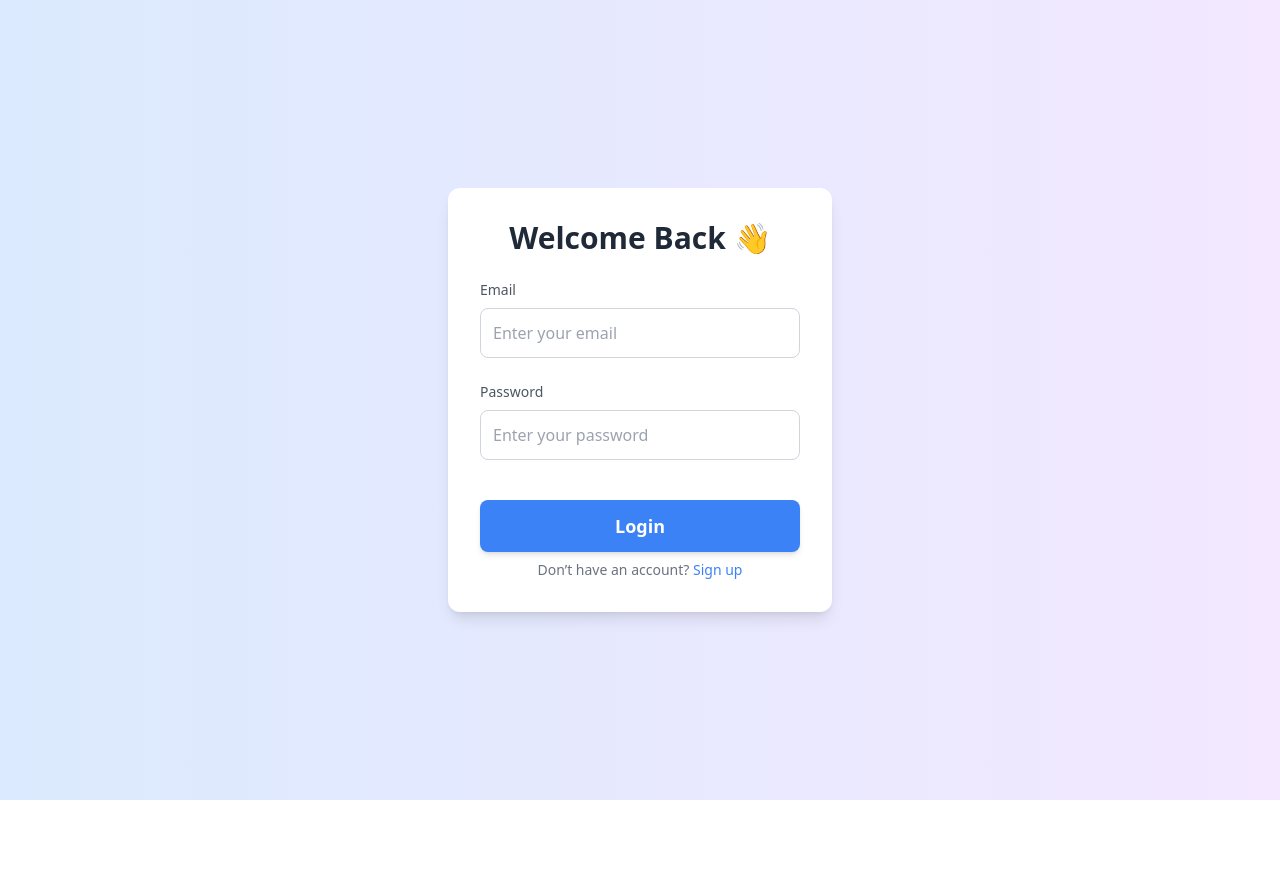
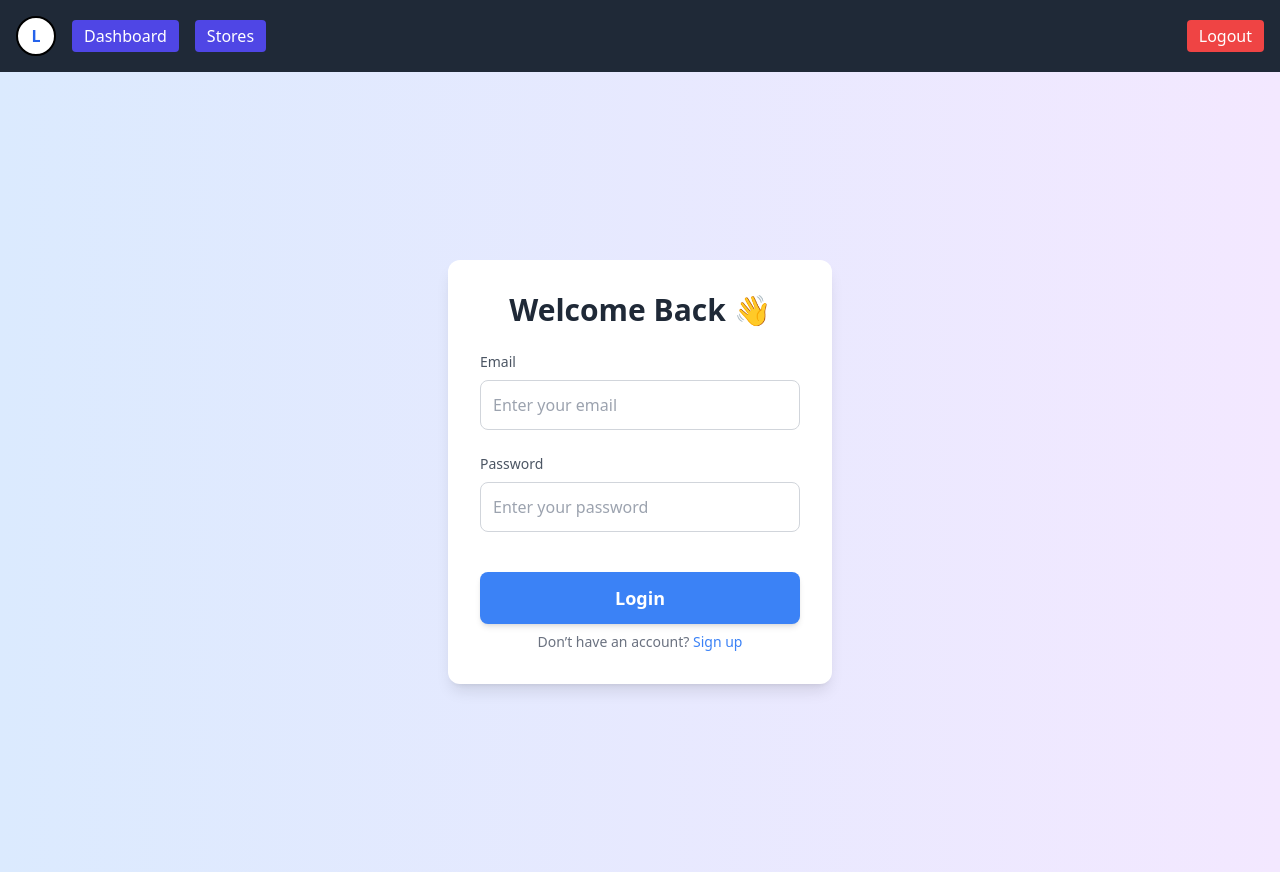
Before and after one commit to Vedantaz/Shopper_Insights, a React (Vite) app in the folder frontend/: page /login in a window 1280 px wide. Before the commit the page ends 800 px from the top, so only its background shows below. Built offline with nearby package versions, Linux system fonts and the light colour scheme; no server answers; sample sign-in values are in the browser's storage.

Commit message:
Improved the storage of session instead of local to safety and some more functions, also improved the navigation of owner/dashboard

```diff
--- a/frontend/src/api/axios.ts
+++ b/frontend/src/api/axios.ts
@@ -8,7 +8,7 @@ const axiosInstance = axios.create({
 
 axiosInstance.interceptors.request.use(
   (config) => {
-    const token = localStorage.getItem("token");
+    const token = sessionStorage.getItem("token");
 
     if (token) {
       config.headers["Authorization"] = `Bearer ${token}`;
--- a/frontend/src/auth/AuthContext.tsx
+++ b/frontend/src/auth/AuthContext.tsx
@@ -36,8 +36,8 @@ export const AuthProvider = ({ children }: { children: ReactNode }) => {
   };
 
   useEffect(() => {
-    const storedUser = localStorage.getItem("user");
-    const token = localStorage.getItem("token");
+    const storedUser = sessionStorage.getItem("user");
+    const token = sessionStorage.getItem("token");
 
     if (storedUser) setUser(JSON.parse(storedUser));
     setLoading(false);
@@ -52,12 +52,12 @@ export const AuthProvider = ({ children }: { children: ReactNode }) => {
         if (data.valid) {
           setIsAuthenticated(true);
         } else {
-          localStorage.removeItem("token");
+          sessionStorage.removeItem("token");
           setIsAuthenticated(false);
         }
       } catch (err) {
         console.error("Token verification failed:", err);
-        localStorage.removeItem("token");
+        sessionStorage.removeItem("token");
         setIsAuthenticated(false);
       }
     };
@@ -66,8 +66,8 @@ export const AuthProvider = ({ children }: { children: ReactNode }) => {
 
   const logout = () => {
     setUser(null);
-    localStorage.removeItem("user");
-    localStorage.removeItem("token");
+    sessionStorage.removeItem("user");
+    sessionStorage.removeItem("token");
   };
 
   return (
--- a/frontend/src/auth/ProtectedRoute.tsx
+++ b/frontend/src/auth/ProtectedRoute.tsx
@@ -9,7 +9,7 @@ export default function ProtectedRoute({
   children: ReactElement;
   role?: string;
 }) {
-  const token = localStorage.getItem("token");
+  const token = sessionStorage.getItem("token");
   const { user, loading } = useAuth();
   if (loading) return <div>Loading...</div>;
 
--- a/frontend/src/components/Navbar.tsx
+++ b/frontend/src/components/Navbar.tsx
@@ -1,8 +1,11 @@
+import { useEffect, useState } from "react";
 import { useAuth } from "../auth/AuthContext";
-import { Link } from "react-router-dom";
+import { Link, useLocation } from "react-router-dom";
 
 const Navbar = () => {
   const { user, logout } = useAuth();
+  const location = useLocation();
+  const [activeBtn, setActiveBtn] = useState(location.pathname || "");
   let target = "/user/stores";
   if (user?.role === "OWNER") target = "/owner/stores";
   else if (user?.role === "ADMIN") target = "/admin/stores";
@@ -12,29 +15,46 @@ const Navbar = () => {
   let targetDashboard = "/owner/dashboard";
   if (user?.role === "ADMIN") targetDashboard = "/admin/dashboard";
 
+  useEffect(() => {
+    setActiveBtn(location.pathname);
+  }, [location.pathname]);
+
   return (
-    <nav className="sticky top-0 bg-blue-600 items-center text-white p-4 flex justify-between">
+    <nav className="sticky top-0 bg-gray-800 items-center text-white p-4 flex justify-between">
       <div className="flex items-center space-x-4">
         <div className="w-10 h-10 flex items-center justify-center rounded-full border-2 border-black bg-white text-blue-600 font-bold">
           L
         </div>
 
-        <div className="space-x-4">
-          <Link to={targetDashboard}>Home</Link>
+        <div className="flex items-center space-x-4">
+          <Link
+            to={targetDashboard}
+            className={` px-3 py-1 rounded ${
+              activeBtn === targetDashboard
+                ? "bg-gray-600 hover:bg-indigo-800"
+                : "bg-indigo-600 hover:bg-indigo-800"
+            } transition-colors duration-200`}
+          >
+            Dashboard
+          </Link>
         </div>
 
         <div className="flex items-center space-x-4">
           <>
             <Link
               to={target}
-              className="bg-green-500 px-3 py-1 rounded hover:bg-green-600"
+              className={` px-3 py-1 rounded ${
+                activeBtn === target
+                  ? "bg-gray-600 hover:bg-indigo-800"
+                  : "bg-indigo-600 hover:bg-indigo-800"
+              } transition-colors duration-200`}
             >
               Stores
             </Link>
             {user?.role === "USER" && (
               <Link
                 to={targetProfile}
-                className="bg-yellow-500 px-3 py-1 rounded hover:bg-yellow-600"
+                className="bg-indigo-600 px-3 py-1 rounded hover:hover:bg-gray-700"
               >
                 Profile
               </Link>
--- a/frontend/src/pages/Login.tsx
+++ b/frontend/src/pages/Login.tsx
@@ -19,8 +19,8 @@ const Login = () => {
     e.preventDefault();
     try {
       const res = await axiosInstance.post("/auth/login", form);
-      localStorage.setItem("token", res.data.user.accessToken);
-      localStorage.setItem("user", JSON.stringify(res.data.user));
+      sessionStorage.setItem("token", res.data.user.accessToken);
+      sessionStorage.setItem("user", JSON.stringify(res.data.user));
       login(res.data.user.user);
       if (res.data.user.user.role === "ADMIN") navigate("/admin/dashboard");
       else if (res.data.user.user.role === "OWNER")
--- a/frontend/src/pages/Owner/Dashboard.tsx
+++ b/frontend/src/pages/Owner/Dashboard.tsx
@@ -63,73 +63,6 @@ const OwnerDashboard = () => {
 
   return (
     <div className="flex">
-      {/* <div className="w-40 bg-gray-800 text-white min-h-screen p-6">
-        <button
-          className={`w-full h-10 text-lg font-bold px-2 rounded-full flex justify-center items-center cursor-pointer
-        ${
-          activeBtn === "/owner/dashboard"
-            ? "bg-indigo-600"
-            : "hover:bg-gray-700"
-        }`}
-          onClick={() => {
-            if (activeBtn !== "/owner/dashboard")
-              handleClick("/owner/dashboard");
-          }}
-        >
-          <i className="fas fa-tachometer-alt"></i>
-        </button>
-
-        <button
-          className="mt-3 w-full h-10 text-lg font-bold hover:bg-gray-700 active:bg-indigo-600 px-2 rounded-full flex justify-center items-center cursor-pointer"
-          onClick={() => {
-            if (activeBtn !== "/owner/stores") handleClick("/owner/stores");
-          }}
-        >
-          <i className="fas fa-store"></i>
-        </button>
-      </div> */}
-
-      <div className="w-32 bg-gray-800 text-white min-h-screen p-6 flex flex-col gap-3 relative">
-        {/* Dashboard Button */}
-        <div className="relative group">
-          <button
-            className={`w-full h-10 text-lg font-bold flex justify-center items-center rounded-full
-        ${
-          activeBtn === "/owner/dashboard"
-            ? "bg-indigo-600"
-            : "hover:bg-gray-700"
-        }`}
-            onClick={() => {
-              if (activeBtn !== "/owner/dashboard")
-                handleClick("/owner/dashboard");
-            }}
-          >
-            <i className="fas fa-tachometer-alt"></i>
-          </button>
-          <span className="absolute left-full top-1/2 -translate-y-1/2 ml-2 bg-gray-900 text-white text-sm px-2 py-1 rounded opacity-0 group-hover:opacity-100 whitespace-nowrap shadow-lg transition-opacity duration-200">
-            Dashboard
-          </span>
-        </div>
-
-        {/* Stores Button */}
-        <div className="relative group">
-          <button
-            className={`w-full h-10 text-lg font-bold flex justify-center items-center rounded-full
-        ${
-          activeBtn === "/owner/stores" ? "bg-indigo-600" : "hover:bg-gray-700"
-        }`}
-            onClick={() => {
-              if (activeBtn !== "/owner/stores") handleClick("/owner/stores");
-            }}
-          >
-            <i className="fas fa-store"></i>
-          </button>
-          <span className="absolute left-full top-1/2 -translate-y-1/2 ml-2 bg-gray-900 text-white text-sm px-2 py-1 rounded opacity-0 group-hover:opacity-100 whitespace-nowrap shadow-lg transition-opacity duration-200">
-            Stores
-          </span>
-        </div>
-      </div>
-
       <div className="flex-1 p-6">
         <h1 className="text-2xl font-bold mb-4">Welcome, {ownerName}</h1>
 
--- a/frontend/src/pages/Register.tsx
+++ b/frontend/src/pages/Register.tsx
@@ -30,7 +30,7 @@ const Signup = () => {
       const res = await axiosInstance.post("/auth/signup", form);
 
       login(res.data.user);
-      localStorage.setItem("user", JSON.stringify(res.data.user));
+      sessionStorage.setItem("user", JSON.stringify(res.data.user));
       navigate("/login");
     } catch (err: any) {
       setError(err.response?.data?.message || "Signup failed");
```
